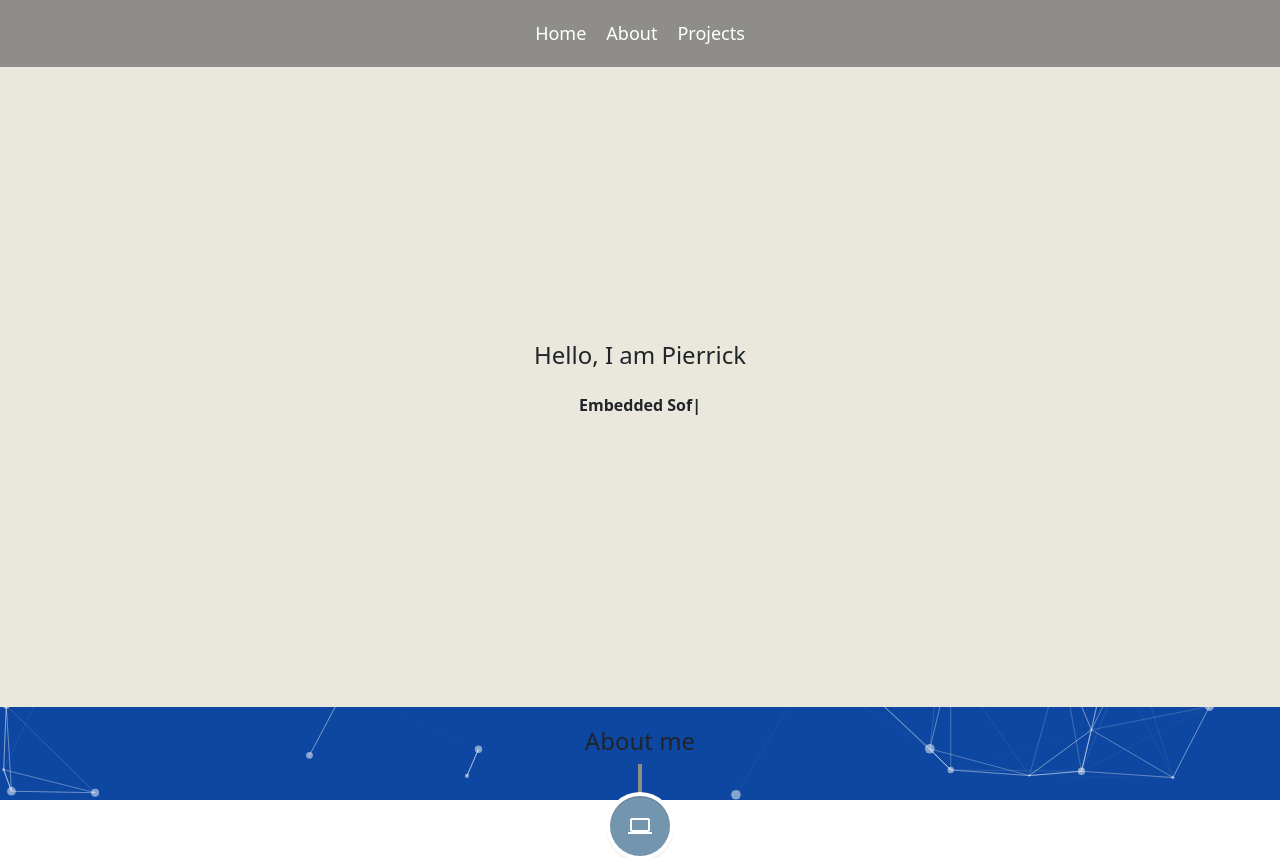
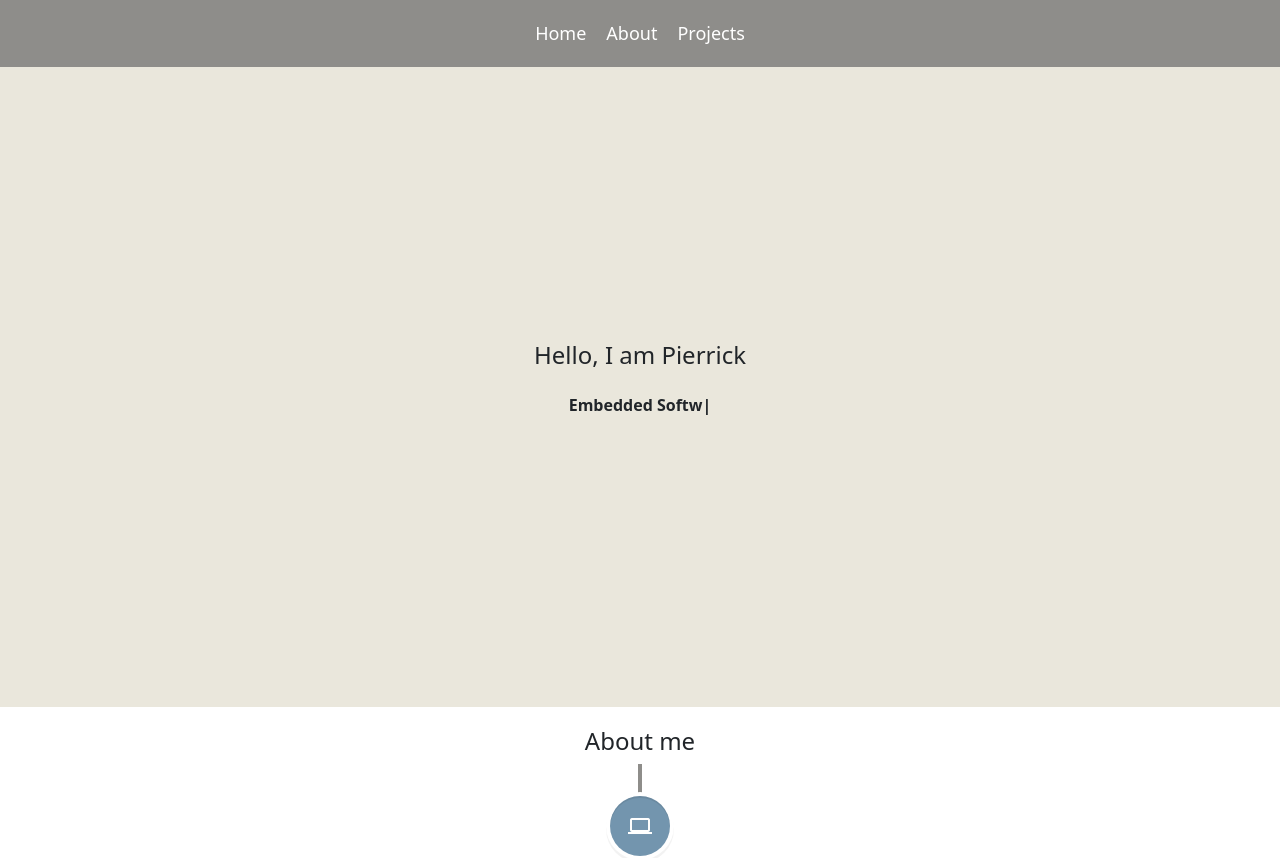
Before and after one commit to PierrickRauby/PierrickWebsite, a React (Create React App) app: page / in a window 1280 px wide. Shown: the top 858 px of the page. Built offline with nearby package versions, Linux system fonts and the light colour scheme.

Commit message:
updated node version and modules

```diff
--- a/src/components/Intro.js
+++ b/src/components/Intro.js
@@ -1,11 +1,11 @@
 import React from "react"
-import Typed from "react-typed"
-import ParticlesBackground from "./ParticlesBackground";
+import { ReactTyped } from 'react-typed';
+// import ParticlesBackground from "./ParticlesBackground";
 
 function Intro(props) {
 
   const HeaderTitleTypeAnimation = React.memo((props) => {
-    return <Typed
+    return <ReactTyped
       className="intro-text-slider"
       strings={props.titles}
       typeSpeed={80}
@@ -21,7 +21,7 @@ function Intro(props) {
       <div className="intro-content display-table">
         <div className="table-cell">
           <div id="ParticleContainer" className="container">
-            <ParticlesBackground/>
+            {/* <ParticlesBackground/>  */}
             <div id="ParticleText">
             <h1 className="intro-title mb-4">Hello, I am {props.info.firstName}</h1>
             <p className="intro-subtitle">
--- a/src/styles.css
+++ b/src/styles.css
@@ -1,4 +1,4 @@
-src/styles.css
+/* src/styles.css */
 
 body {
     font-family: Arial, sans-serif;
```
Also changed, not shown: package.json (+29 -28 lines), 2 other files (tests, documents, lock files or other folders).
